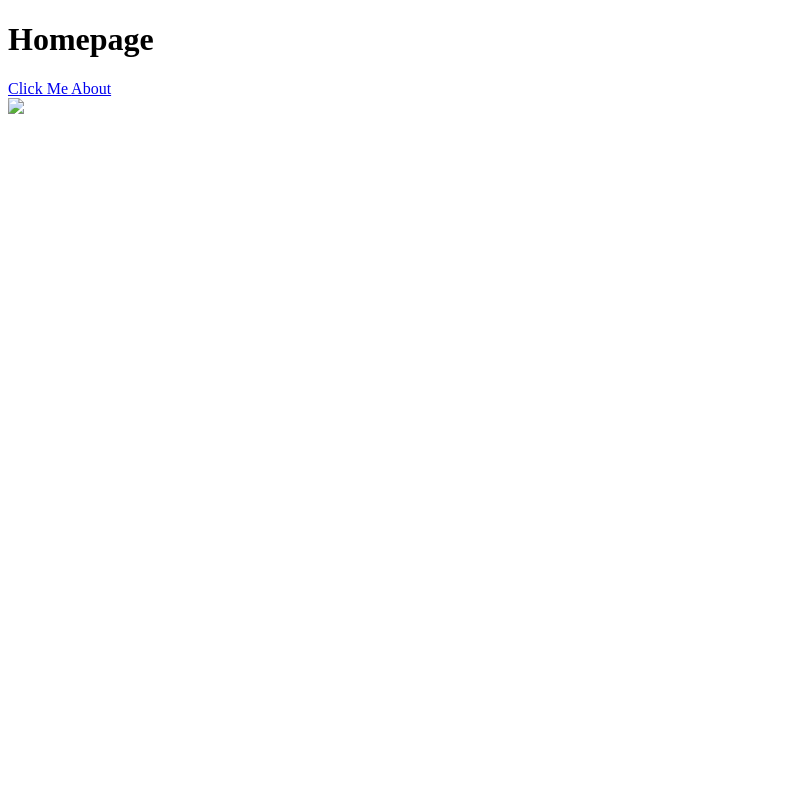
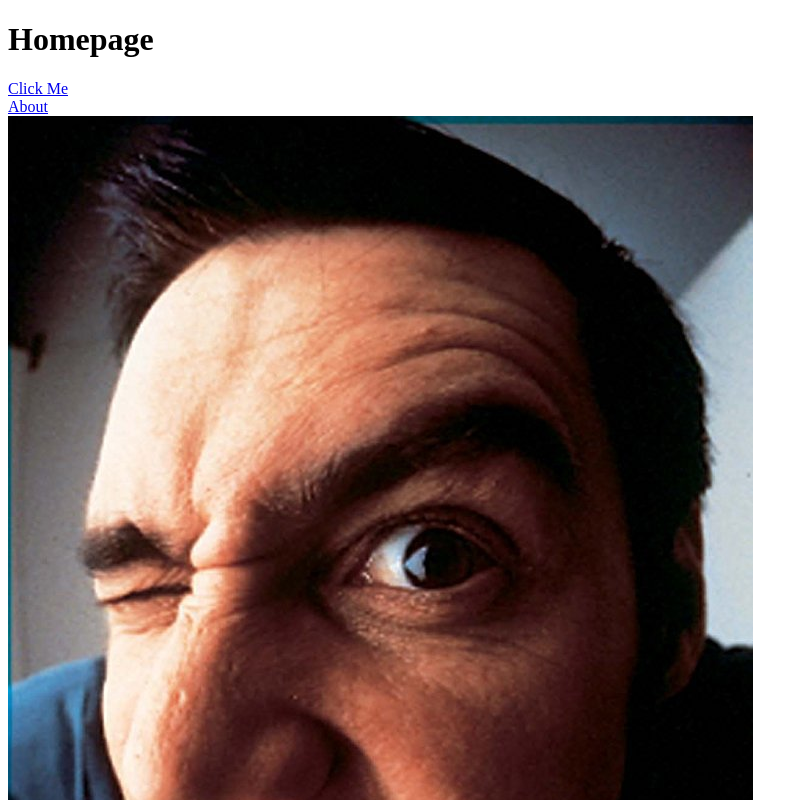
Before and after one commit to 1208kelly/Brainnest-Assignment-Links-and-Images, a plain HTML site: page links-and-images/index.html in a window 1280 px wide. Shown: the top 800 px of the page, without its empty margins (0-808 px from the left). Drawn offline with Linux system fonts and the light colour scheme.

Commit message:
Update index.html

```diff
--- a/links-and-images/index.html
+++ b/links-and-images/index.html
@@ -10,10 +10,11 @@
     <h1> Homepage </h1>
 
     <a href="https://theuselessweb.com/"> Click Me </a>
+    <br>
 
     <a href="./pages/about.html"> About </a>
     <br>
 
-    <img src="./links-and-images/images/first-img.jpg">
+    <img src="./images/first-img.jpg">
 </body>
 </html>
```
